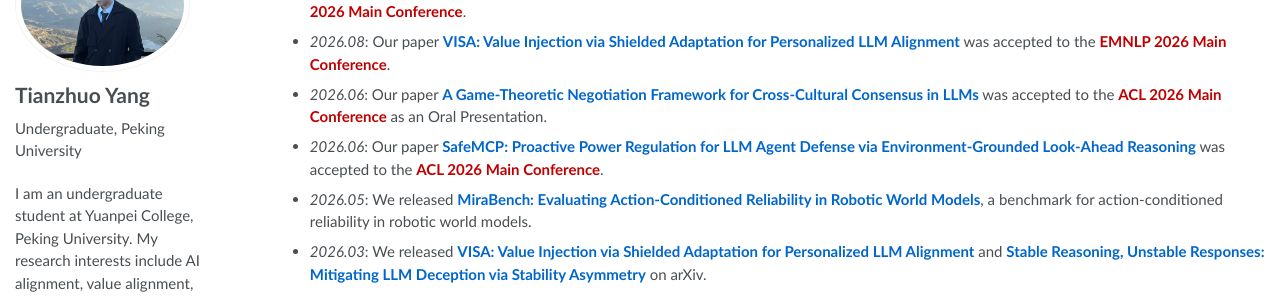
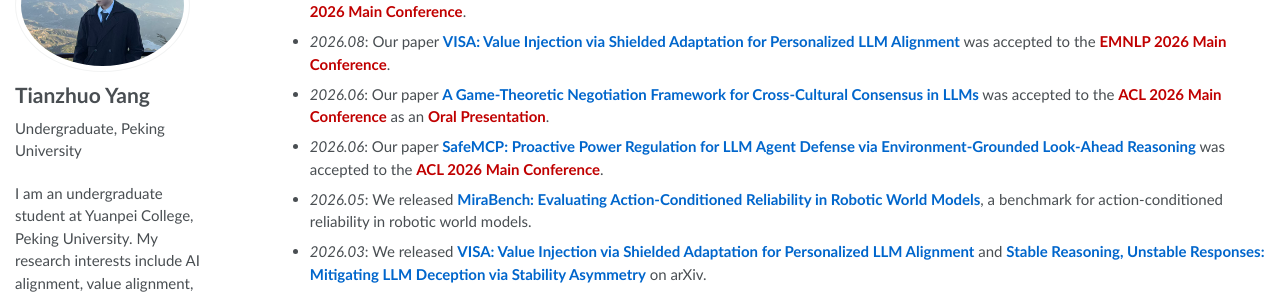
Before and after one commit to tandrewyang/tandrewyang.github.io, a Jekyll site: the page built from _pages/about.md, in a window 1280 px wide and 900 px high, scrolled down 509 px. Shown: the part 153-451 px from the top of the window. Built offline with Jekyll 4.4.1, drawn with Linux system fonts in a browser that asks for light colours.

Commit message:
Highlight oral presentation in news

```diff
--- a/_pages/about.md
+++ b/_pages/about.md
@@ -36,7 +36,7 @@ I often, almost naively, imagine myself inside the closing scene of Romain Rolla
 - *2026.09*: We released <span style="color:#0066cc; font-weight:700;">AgentBoundary: Counterfactual Evaluation of Safety in Tool-Using LLM Agents</span>, a counterfactual evaluation framework for safety in tool-using LLM agents, on arXiv.
 - *2026.08*: Our paper <span style="color:#0066cc; font-weight:700;">Stable Reasoning, Unstable Responses: Mitigating LLM Deception via Stability Asymmetry</span> was accepted to the <span style="color:#c00000; font-weight:700;">EMNLP 2026 Main Conference</span>.
 - *2026.08*: Our paper <span style="color:#0066cc; font-weight:700;">VISA: Value Injection via Shielded Adaptation for Personalized LLM Alignment</span> was accepted to the <span style="color:#c00000; font-weight:700;">EMNLP 2026 Main Conference</span>.
-- *2026.06*: Our paper <span style="color:#0066cc; font-weight:700;">A Game-Theoretic Negotiation Framework for Cross-Cultural Consensus in LLMs</span> was accepted to the <span style="color:#c00000; font-weight:700;">ACL 2026 Main Conference</span> as an Oral Presentation.
+- *2026.06*: Our paper <span style="color:#0066cc; font-weight:700;">A Game-Theoretic Negotiation Framework for Cross-Cultural Consensus in LLMs</span> was accepted to the <span style="color:#c00000; font-weight:700;">ACL 2026 Main Conference</span> as an <span style="color:#c00000; font-weight:700;">Oral Presentation</span>.
 - *2026.06*: Our paper <span style="color:#0066cc; font-weight:700;">SafeMCP: Proactive Power Regulation for LLM Agent Defense via Environment-Grounded Look-Ahead Reasoning</span> was accepted to the <span style="color:#c00000; font-weight:700;">ACL 2026 Main Conference</span>.
 - *2026.05*: We released <span style="color:#0066cc; font-weight:700;">MiraBench: Evaluating Action-Conditioned Reliability in Robotic World Models</span>, a benchmark for action-conditioned reliability in robotic world models.
 - *2026.03*: We released <span style="color:#0066cc; font-weight:700;">VISA: Value Injection via Shielded Adaptation for Personalized LLM Alignment</span> and <span style="color:#0066cc; font-weight:700;">Stable Reasoning, Unstable Responses: Mitigating LLM Deception via Stability Asymmetry</span> on arXiv.
```
